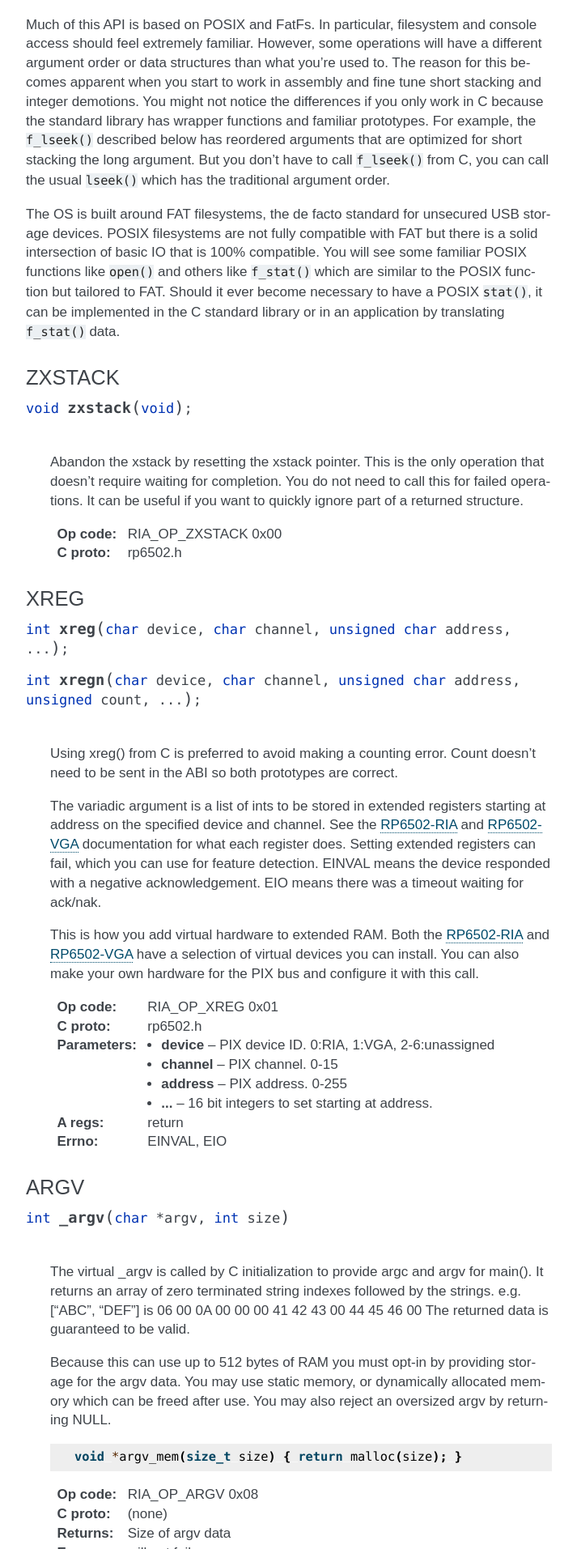
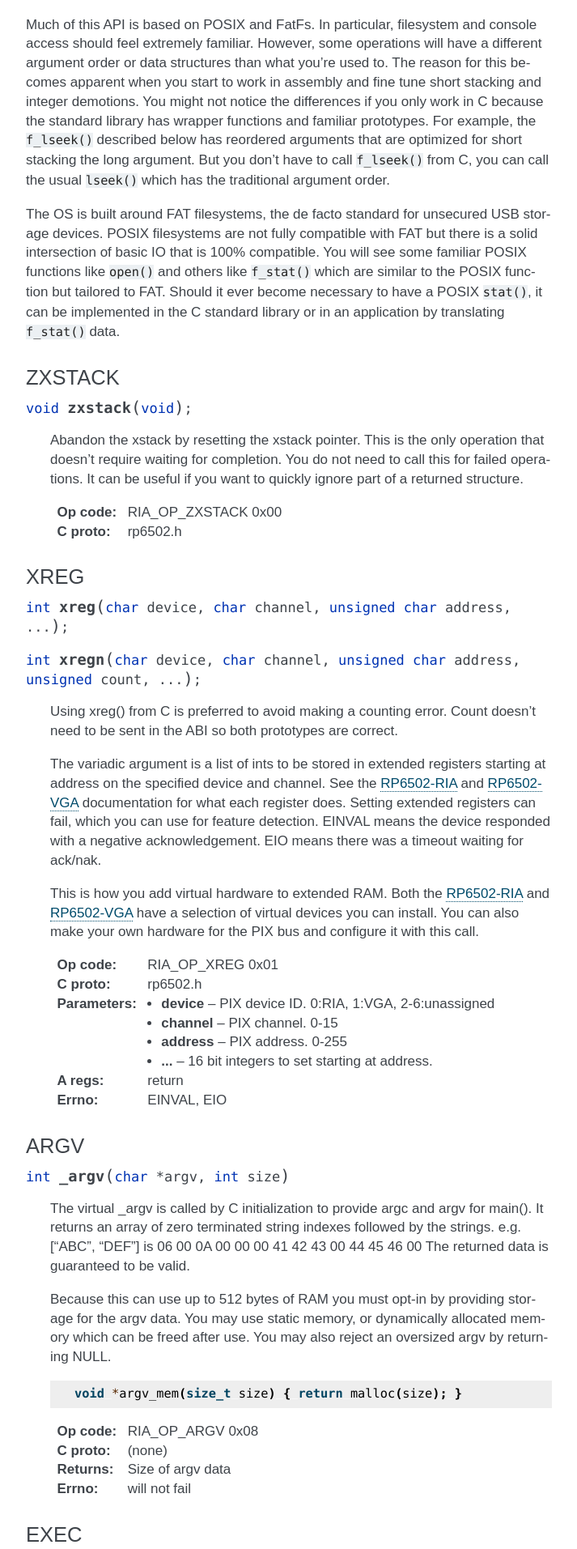
Before and after one commit to picocomputer/picocomputer.github.io, a Sphinx documentation site: the page built from docs/source/os.rst, in a window 1280 px wide. Shown: the part 4487-6400 px from the top of the page at 81% size, without its empty margins (398-1111 px from the left). Built offline with Sphinx 7.4.7, drawn with Linux system fonts in a browser that asks for light colours.

Commit message:
margin-top: 1em;

```diff
--- a/docs/source/_static/custom.css
+++ b/docs/source/_static/custom.css
@@ -1 +1,4 @@
-/* This file intentionally left blank. */
+/* Add spacing between the function signature(s) and the description body. */
+dl.c.function > dd {
+    margin-top: 1em;
+}
```
Also changed, not shown: docs/source/os.rst (+0 -37 lines).
